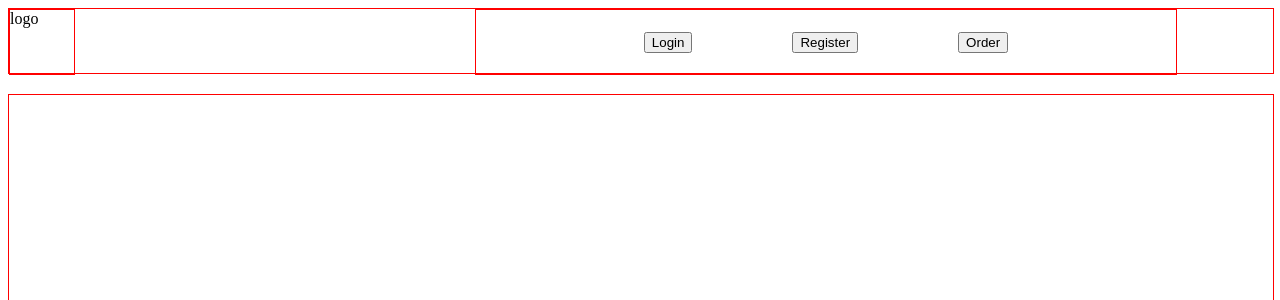
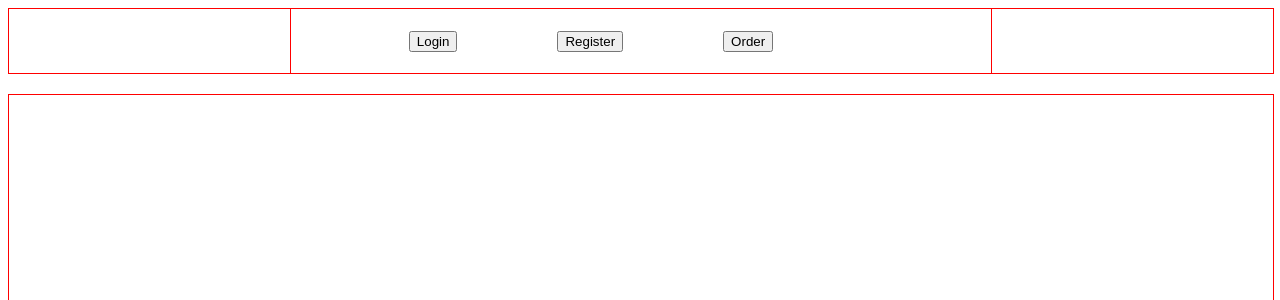
Before and after one commit to oDs1337/Pizzeria-margherita, an Angular app: page / in a window 1280 px wide. Shown: the top 300 px of the page. Built offline with nearby package versions, Linux system fonts and the light colour scheme.

Commit message:
fixed nav-bar's css

```diff
--- a/src/app/app.component.css
+++ b/src/app/app.component.css
@@ -3,6 +3,8 @@
   height: 64px;
   border: 1px solid red;
   display: flex;
+  justify-content: center;
+  align-items: center;
 }
 .routingContainer{
   margin-top: 20px;
@@ -13,14 +15,8 @@
   justify-content: center;
   align-items: center;
 }
-.logo{
-  width: 64px;
-  height: 64px;
-  border: 1px solid red;
-}
 .buttonsOfChoice{
   width: 700px;
   height: 64px;
   border: 1px solid red;
-  margin-left: 400px;
 }
--- a/src/app/app.component.html
+++ b/src/app/app.component.html
@@ -1,7 +1,4 @@
 <div class="navBar">
-  <div class="logo">
-    logo
-  </div>
   <div class="buttonsOfChoice">
     <app-nav-bar></app-nav-bar>
   </div>
--- a/src/app/nav-bar/nav-bar.component.css
+++ b/src/app/nav-bar/nav-bar.component.css
@@ -11,3 +11,7 @@
 .registerButton{
   margin-right: 100px;
 }
+.orderButton
+{
+  margin-right: 100px;
+}
```
